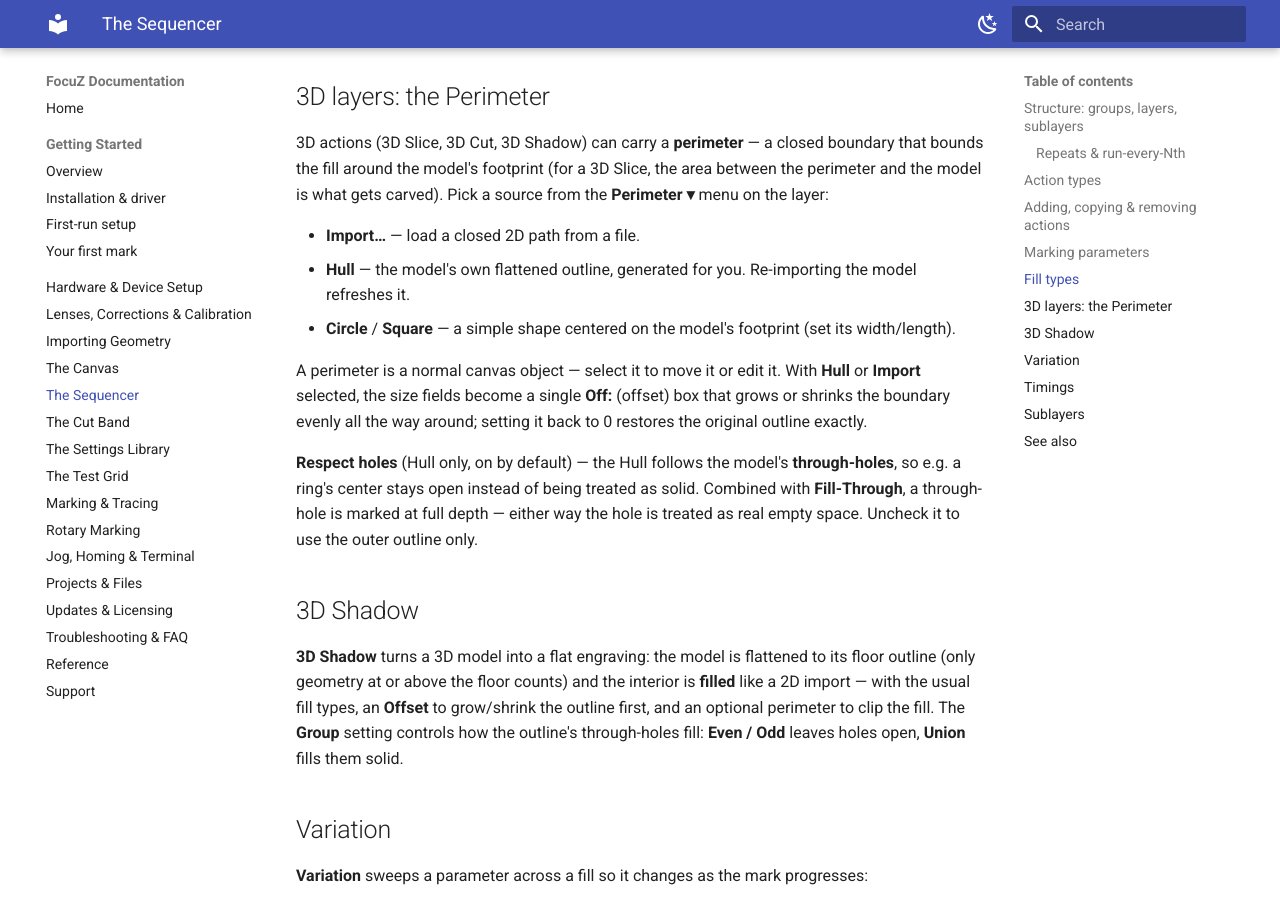
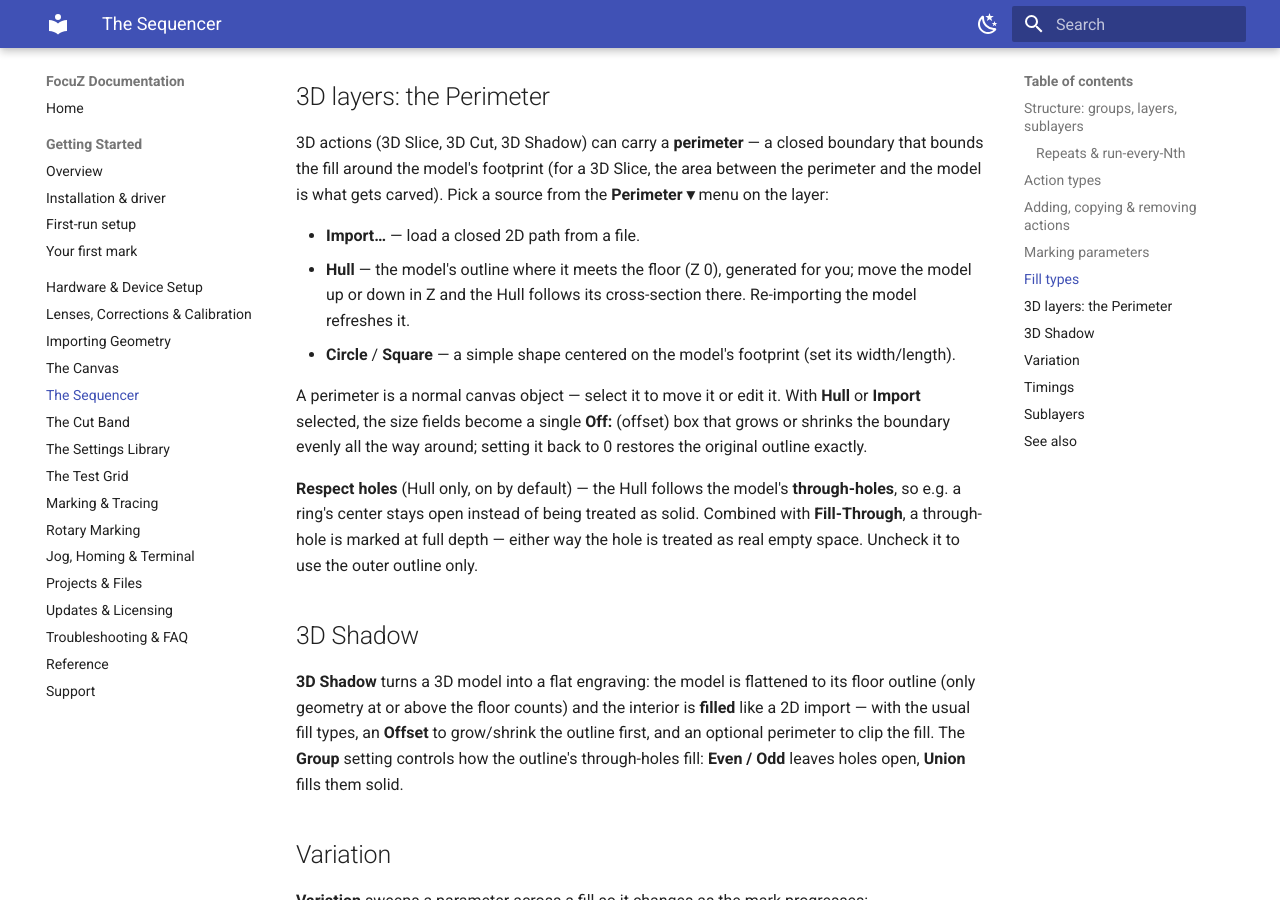
Before and after one commit to Lokahi-Shop/focuz-docs, an MkDocs documentation site: the page built from docs/sequencer.md, in a window 1280 px wide and 900 px high, scrolled down 3680 px. Built offline with MkDocs 1.6.1 and Material for MkDocs 9.7.7, drawn with Linux system fonts in a browser that asks for light colours.

Commit message:
Sequencer: Hull perimeter is the floor (Z 0) cross-section
Co-Authored-By: Claude Fable 5.1 <noreply@anthropic.com>

```diff
--- a/docs/sequencer.md
+++ b/docs/sequencer.md
@@ -129,7 +129,8 @@ fill around the model's footprint (for a 3D Slice, the area between the perimete
 gets carved). Pick a source from the **Perimeter ▾** menu on the layer:
 
 - **Import…** — load a closed 2D path from a file.
-- **Hull** — the model's own flattened outline, generated for you. Re-importing the model refreshes it.
+- **Hull** — the model's outline where it meets the floor (Z 0), generated for you; move the model up or down
+  in Z and the Hull follows its cross-section there. Re-importing the model refreshes it.
 - **Circle** / **Square** — a simple shape centered on the model's footprint (set its width/length).
 
 A perimeter is a normal canvas object — select it to move it or edit it. With **Hull** or **Import**
```
